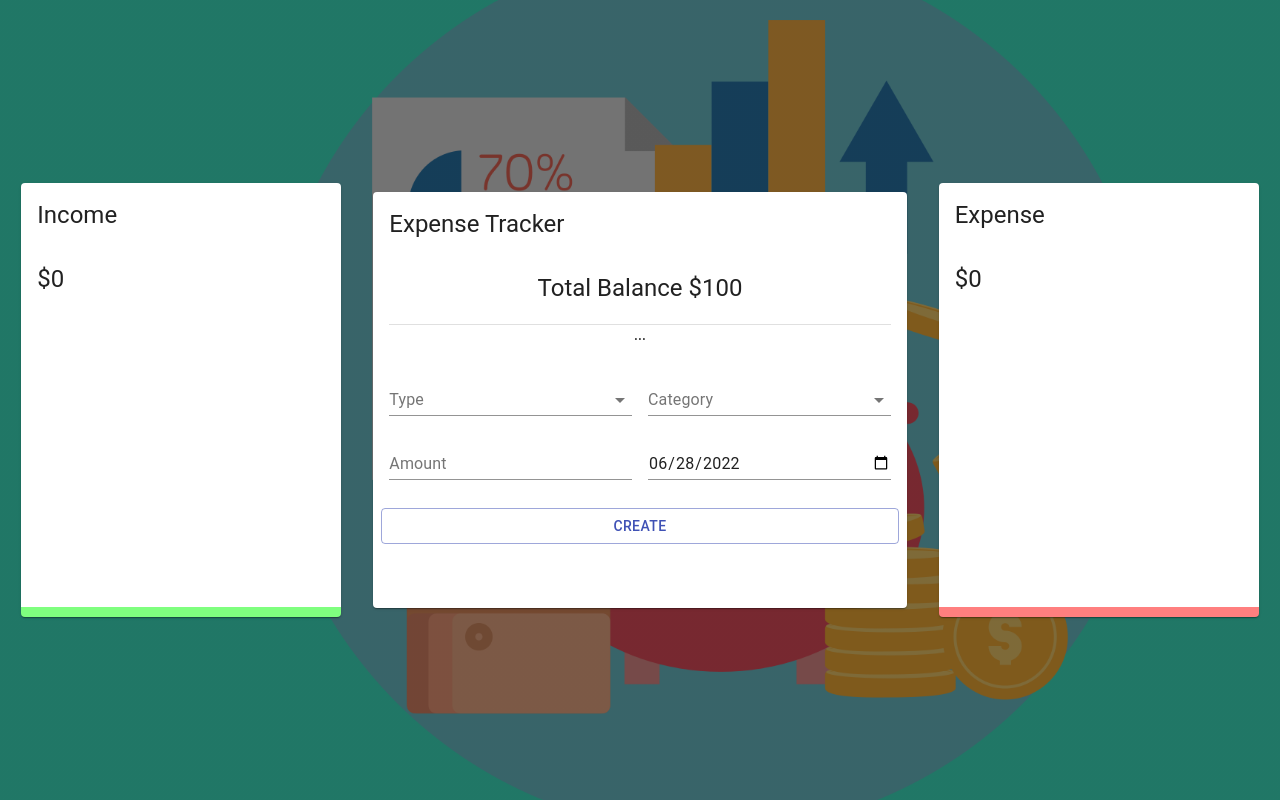
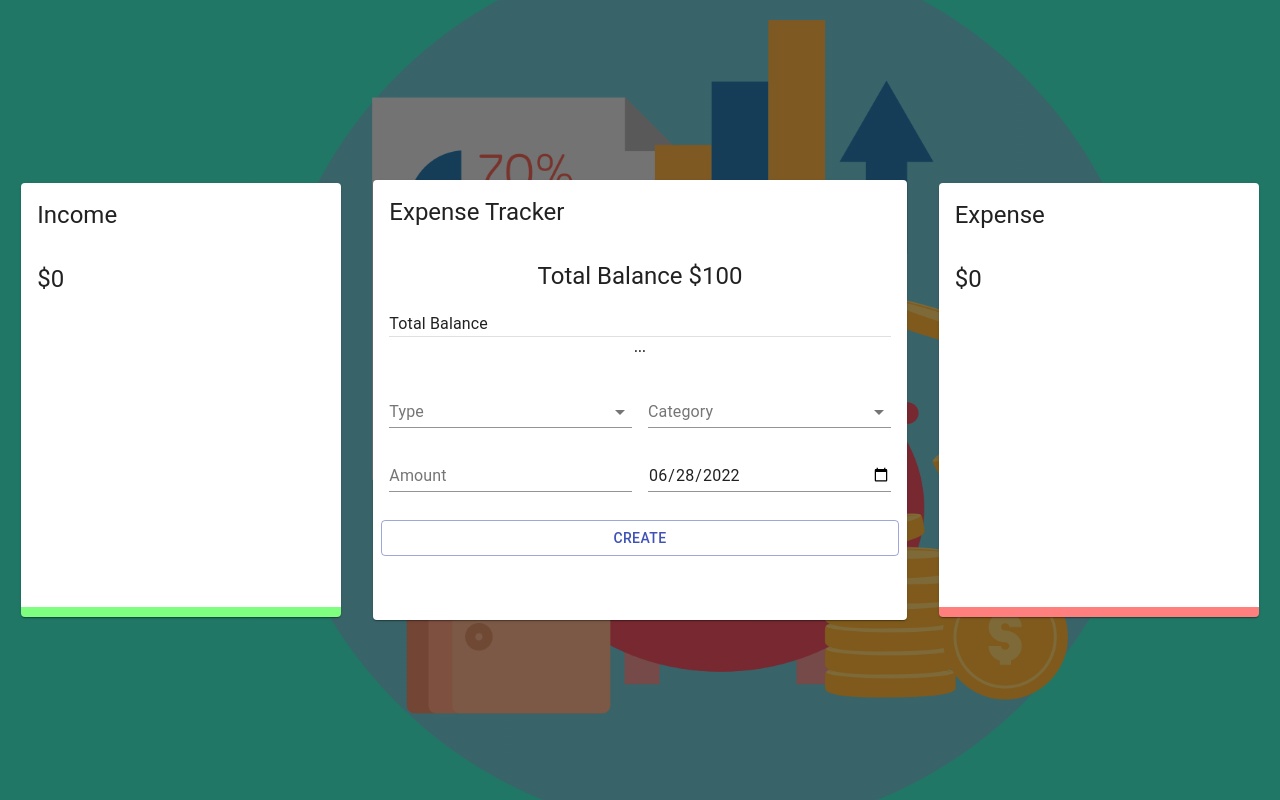
Before and after one commit to ThomasAurelius/react-expense-tracker, a React (Create React App) app: page / in a window 1280 px wide. Built offline with nearby package versions, Linux system fonts and the light colour scheme.

Commit message:
total balance

```diff
--- a/src/components/Main/Main.jsx
+++ b/src/components/Main/Main.jsx
@@ -14,7 +14,7 @@ const Main = () => {
          <Typography align='center' variant='h5'>Total Balance $100</Typography>
          <Typography variant='subtitle1' style={{lineHeight: '1.5em', marginTop: '20px' }}>
             {/*  InfoCard...  */}
-
+            Total Balance
          </Typography>
          <Divider />
             <Form />
```
